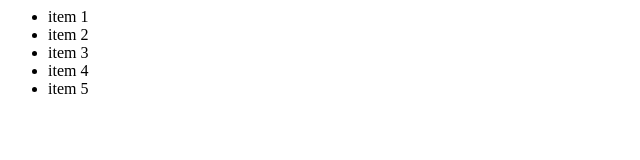
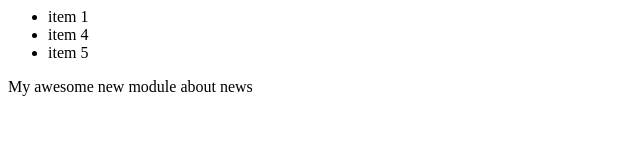
Before and after one commit to jimvirt/Prelim-Exam, a plain HTML site: page index.html in a window 1280 px wide. Shown: the whole page, without its empty margins (0-640 px from the left). Drawn offline with Linux system fonts and the light colour scheme.

Commit message:
added news module

```diff
--- a/index.html
+++ b/index.html
@@ -5,13 +5,15 @@
 	<module-one>
 		<ul>
 			<li>item 1</li>
-			<li>item 2</li>
-			<li>item 3</li>
 			<li>item 4</li>
 			<li>item 5</li>
 		</ul>
 	</module-one>
 
+	<module-two>
+		<div>My awesome new module about news</div>
+	</module-two
+
 	</body>
 
 	</html>
```
Also changed, not shown: index.html.txt (deleted).
